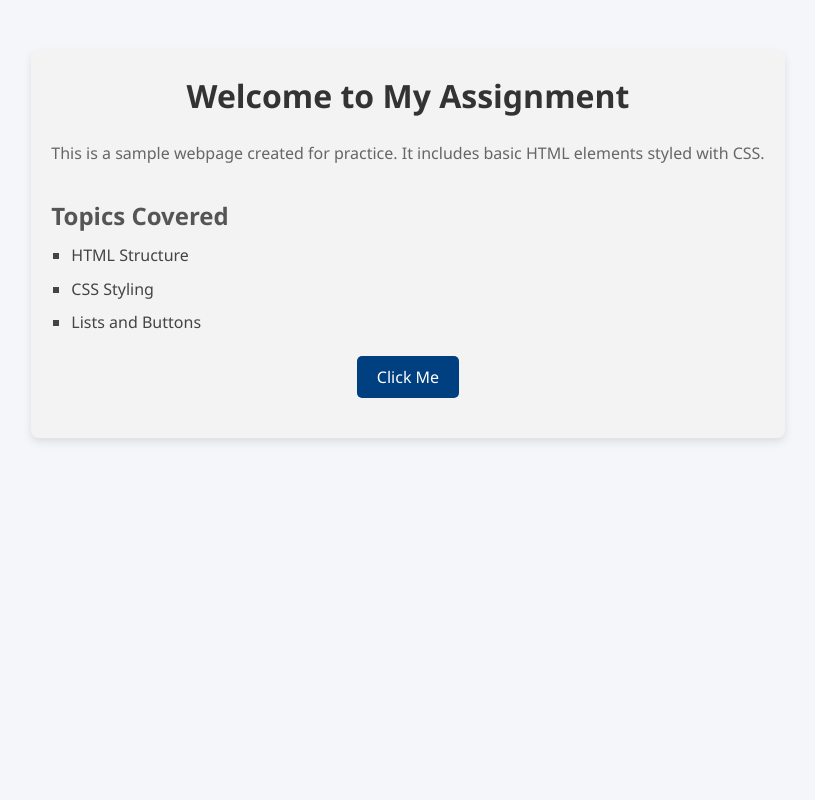
After one commit to Aarav280907/WEB, a PHP site: page /assignment.html in a window 1280 px wide. The commit adds this page. Shown: the whole page, without its empty margins (232-1047 px from the left). Run offline with PHP 8.4, Linux system fonts and the light colour scheme.

Commit message:
04-08-2026

```diff
--- /dev/null
+++ b/Practical-1(Studenthub)/assignment.html
@@ -0,0 +1,24 @@
+<!DOCTYPE html>
+<html lang="en">
+<head>
+    <meta charset="UTF-8">
+    <meta name="viewport" content="width=device-width, initial-scale=1.0">
+    <title>Assignment</title>
+    <link rel="stylesheet" type="text/css" href="class.css">
+</head>
+<body>
+    <div class="content">
+    <h1>Welcome to My Assignment</h1>
+    <p>This is a sample webpage created for practice. It includes basic HTML elements styled with CSS.</p>
+
+    <h2>Topics Covered</h2>
+    <ul>
+        <li>HTML Structure</li>
+        <li>CSS Styling</li>
+        <li>Lists and Buttons</li>
+    </ul>
+
+    <button>Click Me</button>
+    </div>
+</body>
+</html>
--- a/Practical-1(Studenthub)/class.css
+++ b/Practical-1(Studenthub)/class.css
@@ -148,6 +148,52 @@ legend{
   text-decoration: underline;
 }
 
+.content{
+  max-width: 800px;
+    margin: 50px auto;
+    background: #f3f3f4;
+    padding: 20px;
+    border-radius: 8px;
+    box-shadow: 0 4px 8px rgba(0,0,0,0.1);
+}
+.content h1{
+   color: #333;
+    text-align: center;
+    margin-bottom: 20px;
+}
+.content h2{
+  color: #555;
+    margin-top: 30px;
+}
+.content p{
+  color: #666;
+    line-height: 1.6;
+}
+
+.content ul{
+  list-style-type:square;
+  padding-left:20px;
+}
+.content li{
+ margin:8px 0;
+ color:#444;
+}
+.content button {
+    display: block;
+    margin: 20px auto;
+    padding: 10px 20px;
+    background-color: #004080;
+    color: #fff;
+    border: none;
+    border-radius: 5px;
+    font-size: 16px;
+    cursor: pointer;
+    transition: background 0.3s ease;
+}
+
+.content button:hover {
+    background-color: #003366;
+}
 table{
   width:100%;
   border-collapse: collapse;
```
Also changed, not shown: Practical-1(Studenthub)/announcement.html (+49 -1 lines).
